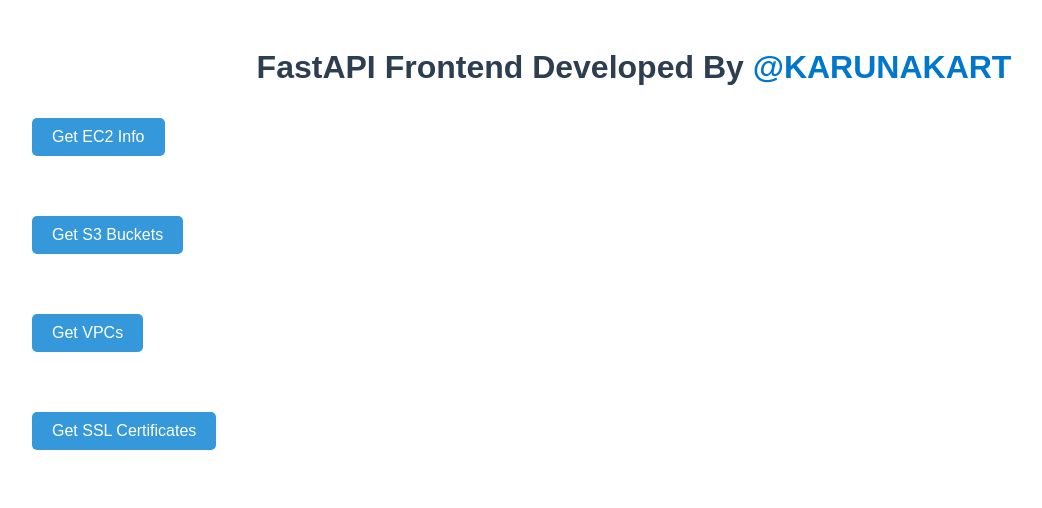
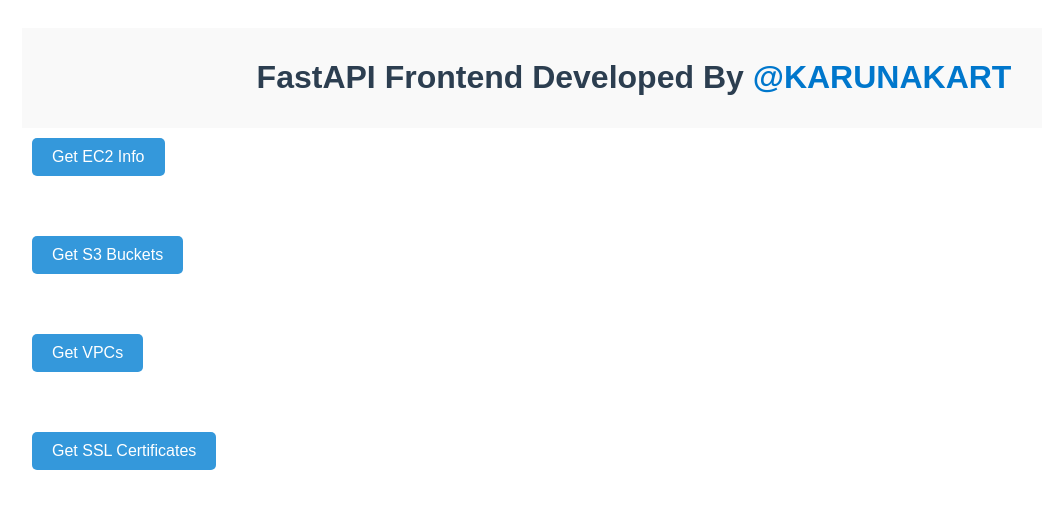
Before and after one commit to karunakar2000/Docker-Image-Customize-, a plain HTML site: page index.html in a window 1280 px wide. Shown: the whole page, without its empty margins (6-1048 px from the left). Drawn offline with Linux system fonts and the light colour scheme.

Commit message:
Docker-Image-Build

```diff
--- a/index.html
+++ b/index.html
@@ -43,9 +43,9 @@
 </head>
 <body>
 
-<h1 style="text-align:center; color:#2c3e50; font-family:sans-serif;">
-  FastAPI Frontend Developed By <span style="color:#0077cc;">@KARUNAKART</span>
-</h1>
+<header style="position:sticky; top:0; background:#f9f9f9; padding:10px; z-index:1000;">
+  <h1 style="text-align:center; color:#2c3e50;">FastAPI Frontend Developed By <span style="color:#0077cc;">@KARUNAKART</span></h1>
+</header>
 
   <div class="section">
     <button onclick="getEC2()">Get EC2 Info</button>
```
